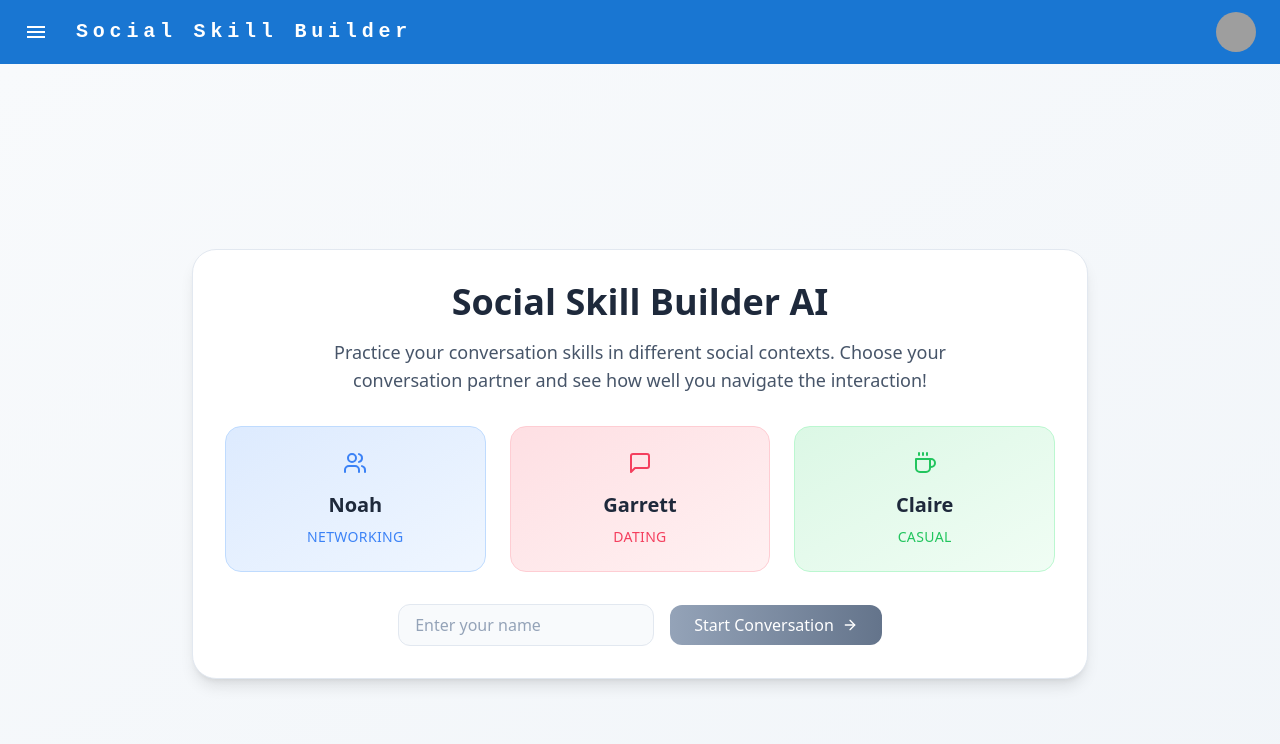
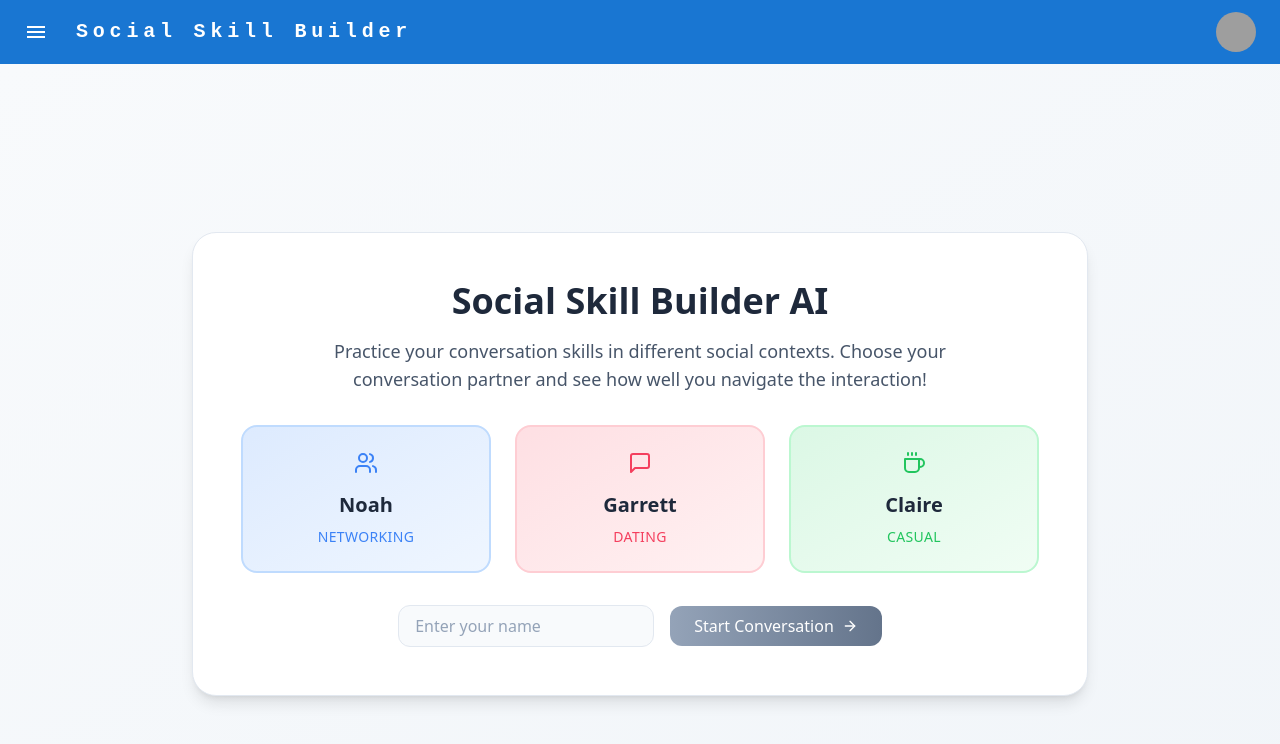
Before and after one commit to bugs-go-away/ai, a React (Vite) app: page / in a window 1280 px wide. Shown: the top 744 px of the page. Built offline with nearby package versions, Linux system fonts and the light colour scheme; grey boxes are pictures that could not be loaded.

Commit message:
changed border selection

```diff
--- a/src/components/ChatSidebarContainer.jsx
+++ b/src/components/ChatSidebarContainer.jsx
@@ -1,24 +1,48 @@
 import React from 'react';
 import Box from '@mui/material/Box';
 import Drawer from '@mui/material/Drawer';
+import Avatar from '@mui/material/Avatar';
 
 export default function ChatSidebarContainer({ open, toggleSidebar, person }) {
-
   const DrawerList = (
-    <Box sx={{ width: 300,
+    <Box
+      sx={{
+        width: 300,
         padding: 2,
         background: 'linear-gradient(135deg, #e3f2fd, #bbdefb)',
         height: '100%',
       }}
-			role="presentation" onClick={toggleSidebar(false)}
+      role='presentation'
+      onClick={toggleSidebar(false)}
     >
       {person ? (
-        <div className="p-4 bg-white shadow-md rounded-lg">
-          <h3 className="text-xl font-bold text-gray-800">{person.name}</h3>
-          <p className="text-sm text-gray-500 mb-2"><strong>Bio:</strong> {person.bio}</p>
-          <p className="text-sm text-gray-500 mb-2"><strong>MBTI:</strong> {person.mbti}</p>
-          <p className="text-sm text-gray-500 mb-2"><strong>Hobbies:</strong> {person.hobbies}</p>
-					<p className="text-sm text-gray-500 mb-2"><strong>Fun fact:</strong> {person.funfact}</p>
+        <div className='p-4 bg-white shadow-md rounded-lg'>
+          <div className='flex flex-col items-center mb-4'>
+            <Avatar
+              src={person.profileImage}
+              alt={person.name}
+              sx={{
+                width: 80,
+                height: 80,
+                border: '3px solid white',
+                boxShadow: '0 2px 4px rgba(0,0,0,0.1)',
+                marginBottom: 2,
+              }}
+            />
+            <h3 className='text-xl font-bold text-gray-800'>{person.name}</h3>
+          </div>
+          <p className='text-sm text-gray-500 mb-2'>
+            <strong>Bio:</strong> {person.bio}
+          </p>
+          <p className='text-sm text-gray-500 mb-2'>
+            <strong>MBTI:</strong> {person.mbti}
+          </p>
+          <p className='text-sm text-gray-500 mb-2'>
+            <strong>Hobbies:</strong> {person.hobbies}
+          </p>
+          <p className='text-sm text-gray-500 mb-2'>
+            <strong>Fun fact:</strong> {person.funfact}
+          </p>
         </div>
       ) : (
         <p>No person selected.</p>
@@ -30,5 +54,5 @@ export default function ChatSidebarContainer({ open, toggleSidebar, person }) {
     <Drawer open={open} onClose={toggleSidebar(false)}>
       {DrawerList}
     </Drawer>
-	)
+  );
 }
--- a/src/components/ScoreContainer.jsx
+++ b/src/components/ScoreContainer.jsx
@@ -67,8 +67,8 @@ const ScoreContainer = ({ score, feedback, onNewConversation }) => {
           </div>
 
           <div className='flex flex-col md:flex-row gap-8'>
-            {/* Score Card */}
-            <div className='md:w-1/3'>
+            {/* Score Card and Button Column */}
+            <div className='md:w-1/3 flex flex-col gap-4'>
               <div
                 className={`relative rounded-2xl ${bgColor} ${borderColor} border backdrop-blur-sm overflow-hidden`}
               >
@@ -95,6 +95,14 @@ const ScoreContainer = ({ score, feedback, onNewConversation }) => {
                   </div>
                 </div>
               </div>
+
+              <button
+                onClick={onNewConversation}
+                className='group w-full px-4 py-3 bg-gradient-to-r from-blue-500 to-blue-600 hover:from-blue-600 hover:to-blue-700 text-white rounded-xl shadow-lg shadow-blue-500/20 transition-all duration-200 flex items-center justify-center gap-2 font-medium'
+              >
+                Start New Conversation
+                <ArrowRight className='w-4 h-4 transform transition-transform group-hover:translate-x-1' />
+              </button>
             </div>
 
             {/* Feedback Section */}
@@ -104,23 +112,12 @@ const ScoreContainer = ({ score, feedback, onNewConversation }) => {
                   <h3 className='text-sm font-semibold text-slate-700 dark:text-slate-300 uppercase tracking-wide mb-3'>
                     Feedback
                   </h3>
-                  <p className='text-slate-600 dark:text-slate-400 leading-relaxed'>
+                  <p className='text-slate-600 dark:text-slate-400 leading-relaxed whitespace-pre-wrap'>
                     {feedback}
                   </p>
                 </div>
               </div>
             </div>
-          </div>
-
-          {/* Action Button */}
-          <div className='mt-8 flex justify-center'>
-            <button
-              onClick={onNewConversation}
-              className='group px-8 py-3 bg-gradient-to-r from-blue-500 to-blue-600 hover:from-blue-600 hover:to-blue-700 text-white rounded-xl shadow-lg shadow-blue-500/20 transition-all duration-200 flex items-center gap-2 font-medium'
-            >
-              Start New Conversation
-              <ArrowRight className='w-4 h-4 transform transition-transform group-hover:translate-x-1' />
-            </button>
           </div>
         </div>
       </div>
--- a/src/components/SplashPage.jsx
+++ b/src/components/SplashPage.jsx
@@ -20,13 +20,15 @@ const SplashPage = ({ onStartGame }) => {
       color: 'text-blue-500',
       borderColor: 'border-blue-200 dark:border-blue-800',
       bgColor: 'bg-blue-50 dark:bg-blue-900/10',
+      selectedBorder: 'border-blue-500',
     },
     {
       id: 2,
       name: 'Garrett',
       type: 'Dating',
       bio: 'Garrett is a fun-loving individual who enjoys exploring new restaurants and deep conversations.',
-			mbti: 'ESTJ',
+      profileImage: '/garrett.jpeg',
+      mbti: 'ENTJ',
       hobbies: 'loves debugging',
       funfact: '',
       icon: <MessageSquare className='w-6 h-6' />,
@@ -34,6 +36,7 @@ const SplashPage = ({ onStartGame }) => {
       color: 'text-rose-500',
       borderColor: 'border-rose-200 dark:border-rose-800',
       bgColor: 'bg-rose-50 dark:bg-rose-900/10',
+      selectedBorder: 'border-rose-500',
     },
     {
       id: 3,
@@ -48,14 +51,13 @@ const SplashPage = ({ onStartGame }) => {
       color: 'text-green-500',
       borderColor: 'border-green-200 dark:border-green-800',
       bgColor: 'bg-green-50 dark:bg-green-900/10',
+      selectedBorder: 'border-green-500',
     },
   ];
 
   const handleStartGame = async () => {
     if (userName && selectedPerson !== null) {
-			const selected = people.find(
-				(person) => person.id === selectedPerson
-			);
+      const selected = people.find((person) => person.id === selectedPerson);
       try {
         const response = await fetch(
           `http://localhost:3000/chat/init?opponentId=${selected.id}&username=${userName}`,
@@ -86,7 +88,7 @@ const SplashPage = ({ onStartGame }) => {
   return (
     <div className='min-h-screen bg-gradient-to-br from-slate-50 to-slate-100 dark:from-slate-900 dark:to-slate-800 flex items-center justify-center p-4'>
       <div className='w-full max-w-4xl'>
-        <div className='bg-white dark:bg-slate-800 rounded-3xl p-8 shadow-lg border border-slate-200 dark:border-slate-700'>
+        <div className='bg-white dark:bg-slate-800 rounded-3xl p-12 shadow-lg border border-slate-200 dark:border-slate-700'>
           <div className='text-center mb-8'>
             <h1 className='text-4xl font-bold text-slate-800 dark:text-slate-200 mb-4'>
               Social Skill Builder AI
@@ -105,14 +107,16 @@ const SplashPage = ({ onStartGame }) => {
                 onClick={() => setSelectedPerson(person.id)}
                 onMouseEnter={() => setHoveredPerson(person.id)}
                 onMouseLeave={() => setHoveredPerson(null)}
-                className={`relative cursor-pointer transform transition-all duration-300 hover:scale-105 ${
-                  selectedPerson === person.id
-                    ? 'ring-2 ring-blue-500 ring-offset-2 dark:ring-offset-slate-800'
-                    : ''
-                }`}
+                className='relative cursor-pointer transform transition-all duration-300 hover:scale-105'
               >
                 <div
-                  className={`relative rounded-2xl ${person.bgColor} ${person.borderColor} border backdrop-blur-sm overflow-hidden`}
+                  className={`relative rounded-2xl ${
+                    person.bgColor
+                  } border-2 backdrop-blur-sm overflow-hidden transition-colors duration-300 ${
+                    selectedPerson === person.id
+                      ? person.selectedBorder
+                      : person.borderColor
+                  }`}
                 >
                   <div
                     className={`absolute inset-0 bg-gradient-to-br ${person.gradient} opacity-50`}
```
Also changed, not shown: public/garrett.jpeg (added). Lines whose indentation alone changed are shown as unchanged.
